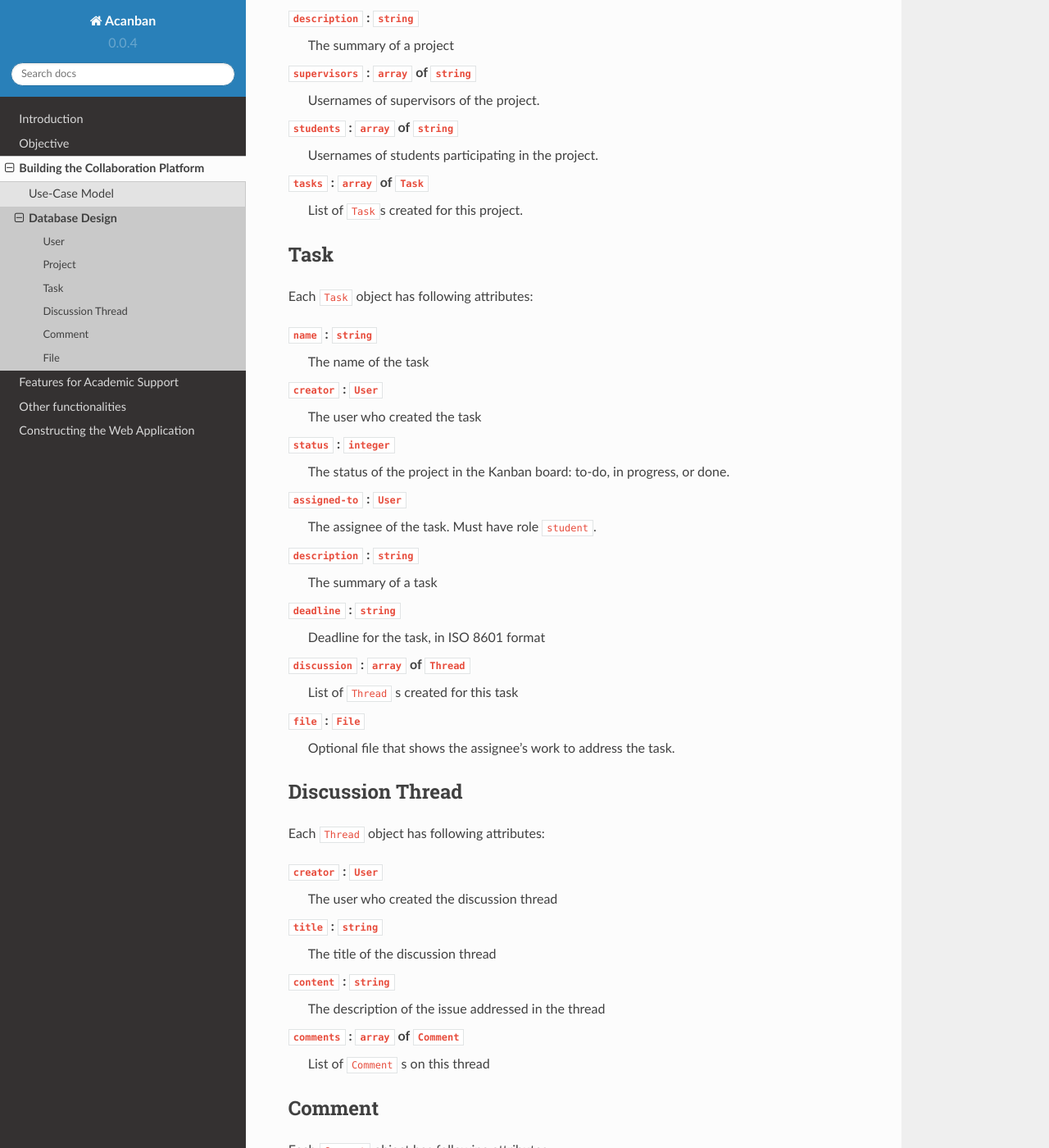
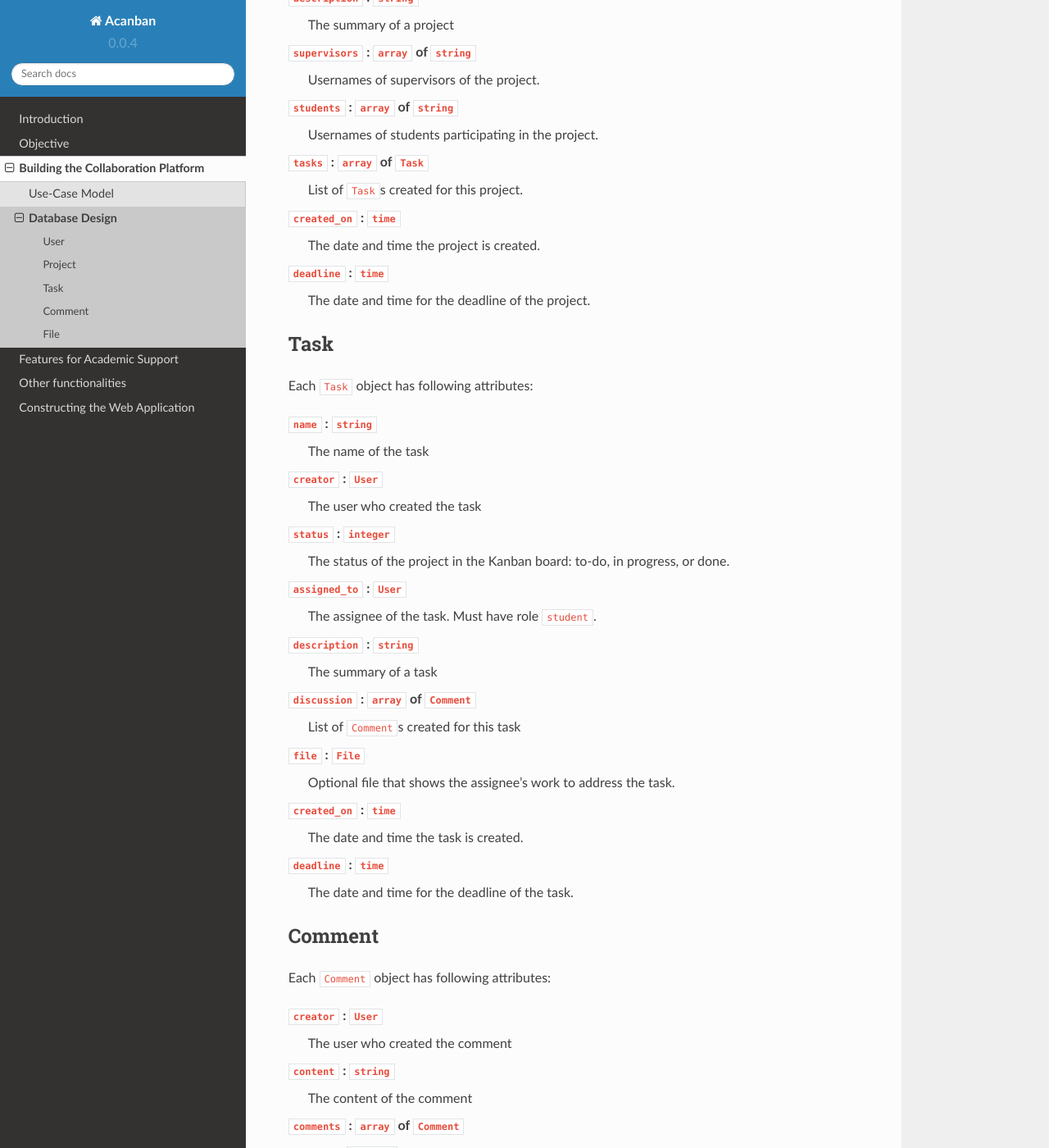
Before and after one commit to Huy-Ngo/acanban, a Sphinx documentation site: the page built from docs/source/collab/database.rst, in a window 1280 px wide and 1400 px high, scrolled down 1703 px. Shown: the whole window at 82% size. Built offline with Sphinx 7.4.7 and the Read the Docs theme 2.0.0, drawn with Linux system fonts in a browser that asks for light colours; pages that are not in the unit, such as notebooks, are missing from menus; the version number is read from the project's files by our own code; some of the changed text lies outside the part shown.

Commit message:
Update schema to include dates plus add tasks

```diff
--- a/docs/source/collab/database.rst
+++ b/docs/source/collab/database.rst
@@ -6,7 +6,6 @@
 - ``User``
 - ``Project``
 - ``Task``
-- Discussion ``Thread``
 - ``Comment``
 - ``File``
 
@@ -84,6 +83,12 @@
 ``tasks`` : ``array`` of ``Task``
    List of ``Task``\s created for this project.
 
+``created_on`` : ``time``
+   The date and time the project is created.
+
+``deadline`` : ``time``
+   The date and time for the deadline of the project.
+
 
 Task
 ----
@@ -99,39 +104,23 @@
 ``status`` : ``integer``
    The status of the project in the Kanban board: to-do, in progress, or done.
 
-``assigned-to`` : ``User``
+``assigned_to`` : ``User``
    The assignee of the task. Must have role ``student``.
 
 ``description`` : ``string``
    The summary of a task
 
-``deadline`` : ``string``
-   Deadline for the task, in ISO 8601 format
-
-``discussion`` : ``array`` of ``Thread``
-   List of ``Thread`` s created for this task
+``discussion`` : ``array`` of ``Comment``
+   List of ``Comment``\s created for this task
 
 ``file`` : ``File``
    Optional file that shows the assignee's work to address the task.
 
+``created_on`` : ``time``
+   The date and time the task is created.
 
-Discussion Thread
------------------
-
-Each ``Thread`` object has following attributes:
-
-
-``creator`` : ``User``
-   The user who created the discussion thread
-
-``title`` : ``string``
-   The title of the discussion thread
-
-``content`` : ``string``
-   The description of the issue addressed in the thread
-
-``comments`` : ``array`` of ``Comment``
-   List of ``Comment`` s on this thread
+``deadline`` : ``time``
+   The date and time for the deadline of the task.
 
 
 Comment
@@ -146,7 +135,11 @@
    The content of the comment
 
 ``comments`` : ``array`` of ``Comment``
-   List of ``Comment`` s replying to it
+   List of ``Comment``\s replying to it
+
+``created_on`` : ``time``
+   The date and time the comment is created.
+
 
 File
 ----
```
Also changed, not shown: 4 other files.
